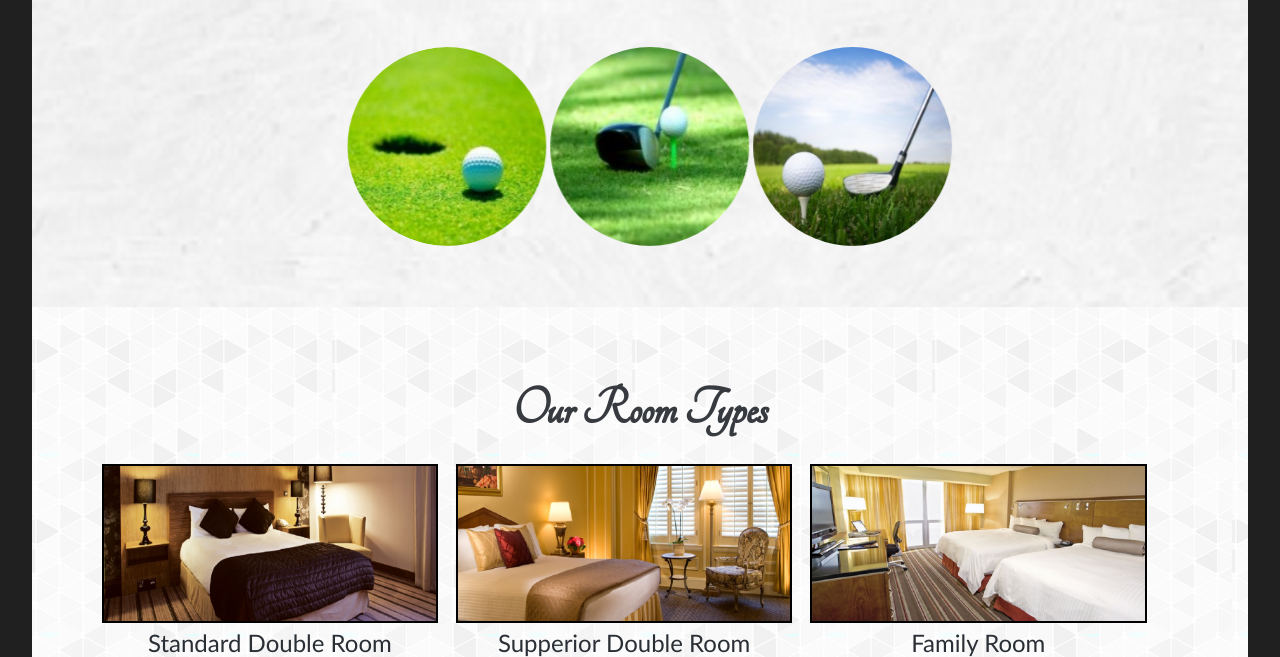
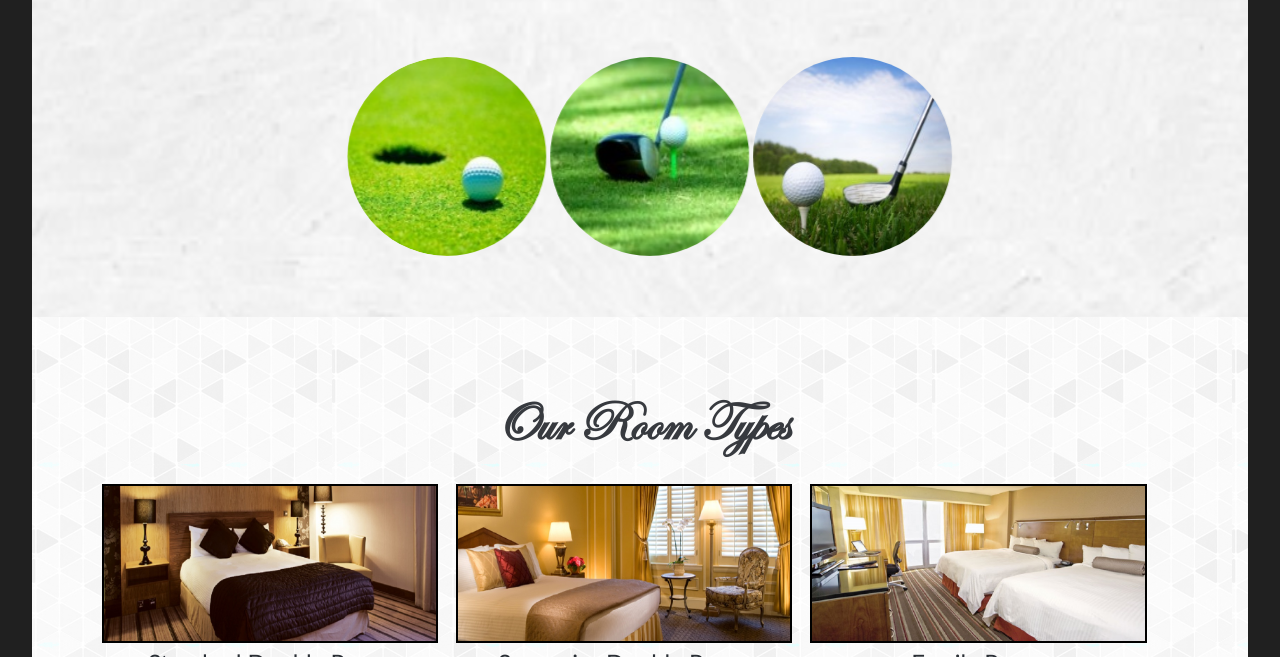
Before and after one commit to mobarokhossen/web-project-My-profile, a plain HTML site: page index.html in a window 1280 px wide. Shown: the part 776-1433 px from the top of the page. Drawn offline with nearby package versions, Linux system fonts and the light colour scheme.

Commit message:
new css edit

```diff
--- a/css/style.css
+++ b/css/style.css
@@ -229,8 +229,13 @@ option{
 	width: 100%;
 }
 
+@font-face{
+	font-family: hotelheading;
+	src: url(../css/EdwardianScriptITC.ttf);
+}
+
 .heading{
-	font-family:'Tangerine';
+	font-family: hotelheading;
 	font-size: 55px;
 	color: #373A3F;
 	margin-top: -63px;
```
